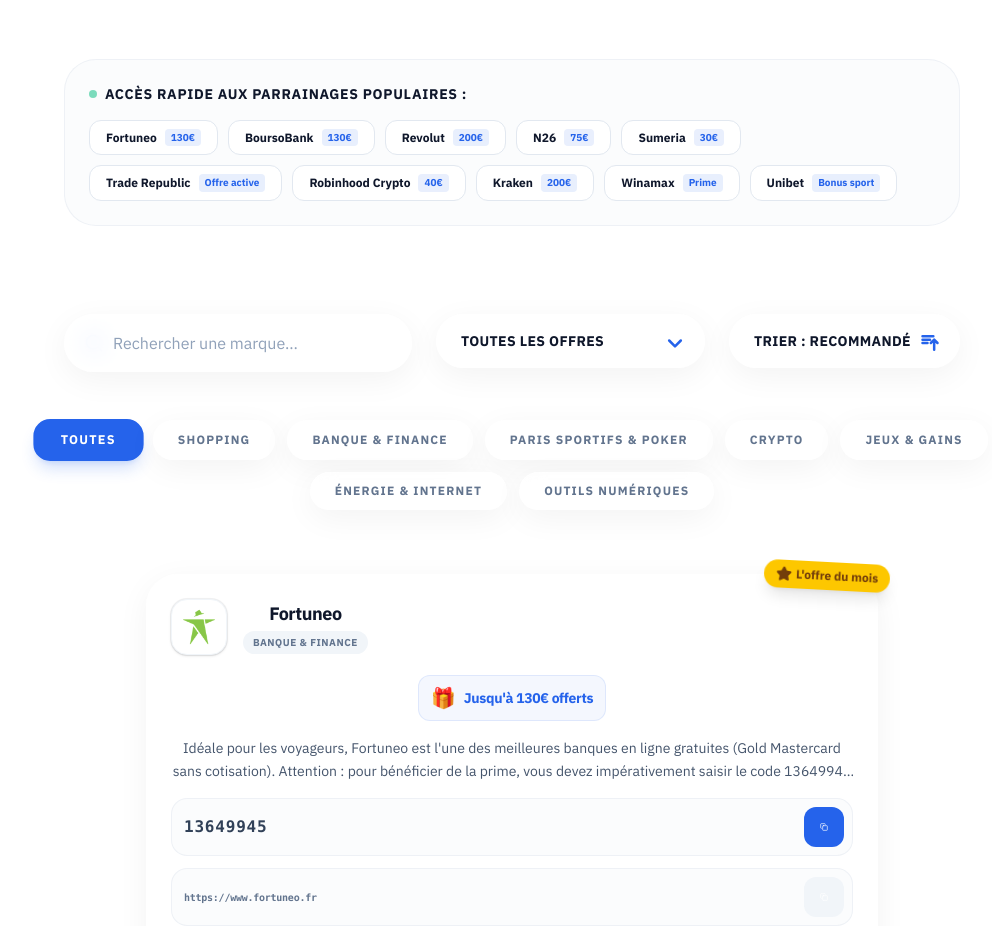
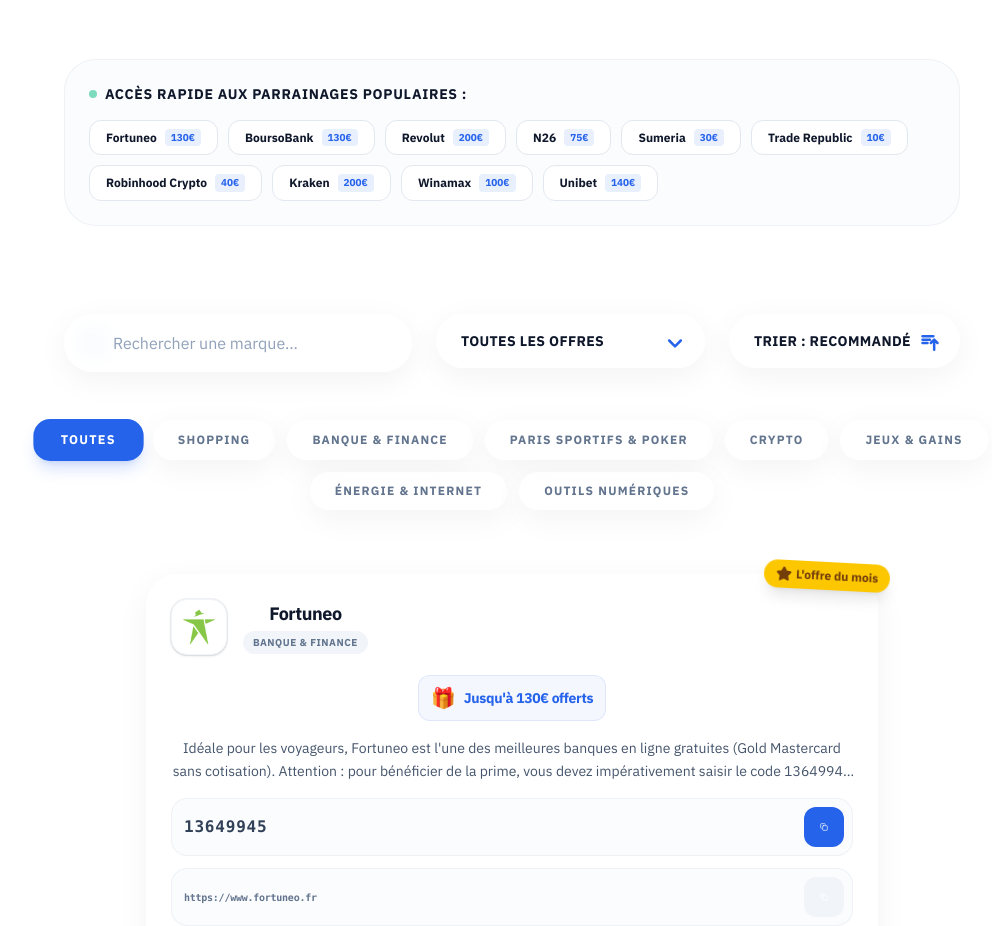
Before and after one commit to NACoaching/ParraineMoi, a Next.js app: page / in a window 1280 px wide. Shown: the part 820-1746 px from the top of the page, without its empty margins (128-1120 px from the left). Built offline with nearby package versions, Linux system fonts and the light colour scheme.

Commit message:
style: update homepage rewards for Trade Republic, Winamax, and Unibet

```diff
--- a/src/app/page.tsx
+++ b/src/app/page.tsx
@@ -120,11 +120,11 @@
               { name: "Revolut", slug: "revolut", reward: "200€" },
               { name: "N26", slug: "n26", reward: "75€" },
               { name: "Sumeria", slug: "sumeria", reward: "30€" },
-              { name: "Trade Republic", slug: "trade-republic", reward: "Offre active" },
+              { name: "Trade Republic", slug: "trade-republic", reward: "10€" },
               { name: "Robinhood Crypto", slug: "robinhood", reward: "40€" },
               { name: "Kraken", slug: "kraken", reward: "200€" },
-              { name: "Winamax", slug: "winamax", reward: "Prime" },
-              { name: "Unibet", slug: "unibet", reward: "Bonus sport" }
+              { name: "Winamax", slug: "winamax", reward: "100€" },
+              { name: "Unibet", slug: "unibet", reward: "140€" }
             ].map((item) => (
               <Link
                 key={item.slug}
```
